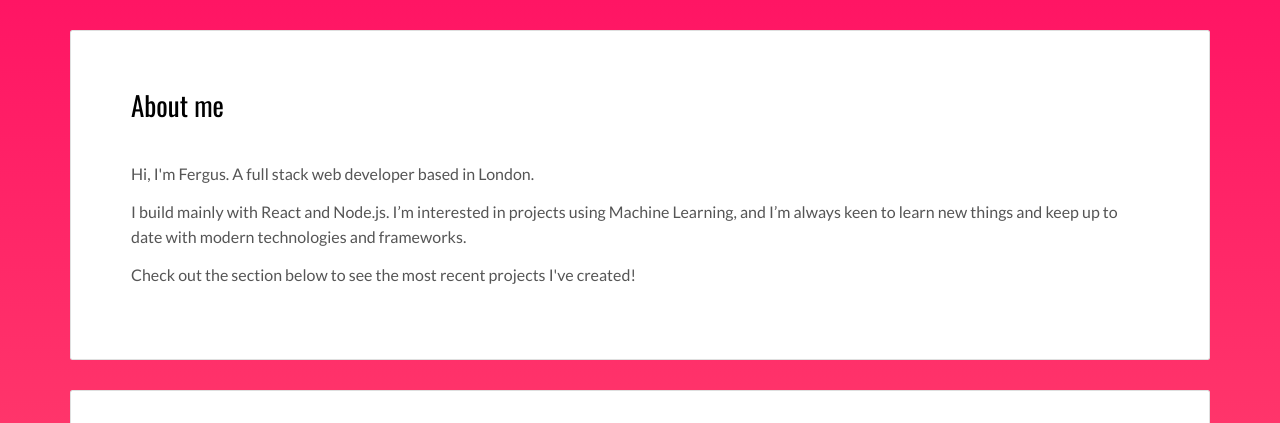
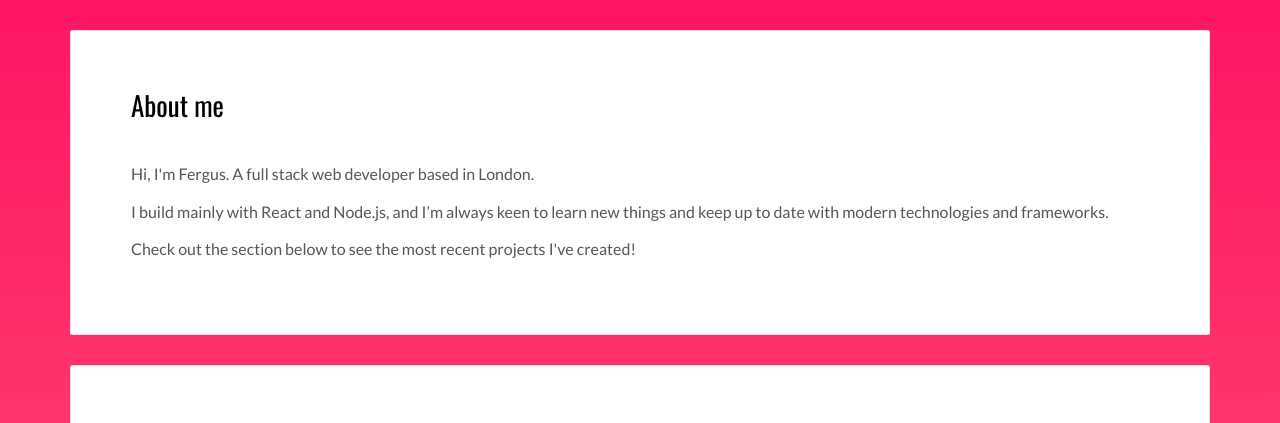
Before and after one commit to narocroc123/narocroc123, a plain HTML site: page index.html in a window 1280 px wide. Shown: the part 277-700 px from the top of the page. Drawn offline with nearby package versions, Linux system fonts and the light colour scheme.

Commit message:
Updating About me

```diff
--- a/index.html
+++ b/index.html
@@ -41,7 +41,7 @@
             <div class="row">
               <div class="col-md-12">
               <p>Hi, I'm Fergus. A full stack web developer based in London.</p>
-              <p>I build mainly with React and Node.js. I’m interested in projects using Machine Learning, and I’m always keen to learn new things and keep up to date with modern technologies and frameworks.</p>
+              <p>I build mainly with React and Node.js, and I’m always keen to learn new things and keep up to date with modern technologies and frameworks.</p>
               <p>Check out the section below to see the most recent projects I've created!</p>
               </div>
             </div>
```
